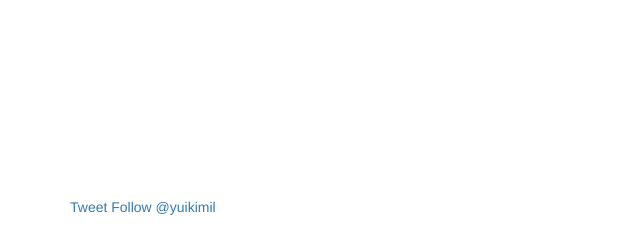
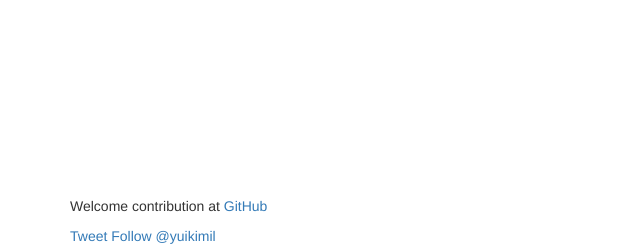
Before and after one commit to Yuiki/conapp_checker, a Django app: template templates/app/base.html in a window 1280 px wide. Shown: the part 554-800 px from the top of the page, without its empty margins (0-640 px from the left). Run offline with Django 3.2, Linux system fonts and the light colour scheme; the template is opened without the code that fills it, so the values that code supplies are empty; some libraries are stand-ins or nearby versions.

Commit message:
:sparkle: add github description

```diff
--- a/templates/app/base.html
+++ b/templates/app/base.html
@@ -17,6 +17,7 @@
 </div>
 <nav class="navbar navbar-fixed-bottom">
     <div class="container">
+        <p>Welcome contribution at <a href="https://github.com/Yuiki/conapp_checker" target="_blank">GitHub</a></p>
         <a class="twitter-share-button" href="https://twitter.com/intent/tweet?url=https://conapp.yuiki.jp/">Tweet</a>
         <a class="twitter-follow-button" href="https://twitter.com/yuikimil">Follow @yuikimil</a>
     </div>
```
